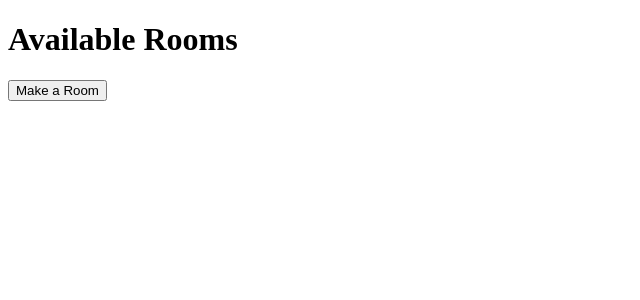
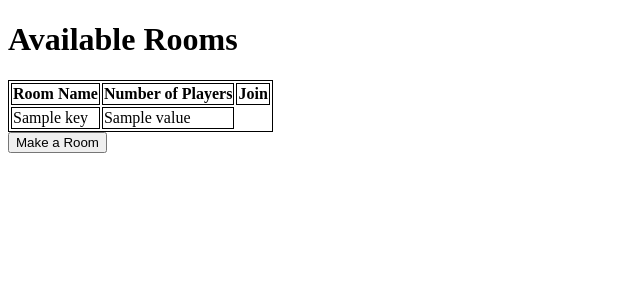
Before and after one commit to lawrenceliu2/Final_Project, a Flask app: template templates/rooms.html in a window 1280 px wide. Shown: the top 300 px of the page, without its empty margins (0-640 px from the left). Run offline with Flask 2, Linux system fonts and the light colour scheme; the template is opened without the code that fills it: most values are stand-ins (such as "Sample title", 1, 10 or a date in 2020).

Commit message:
Update rooms.html

```diff
--- a/templates/rooms.html
+++ b/templates/rooms.html
@@ -3,16 +3,36 @@
 
   <head>
     <title>Available Rooms</title>
+    <style>
+      table, th, td{
+        border: 1px solid black
+      }
+    </style>
   </head>
 
   <body>
     <h1>Available Rooms</h1>
 
+    <table>
+      <tr>
+        <th>Room Name</th>
+        <th>Number of Players</th>
+        <th>Join</th>
+      </tr>
+      {% if tabledict|length > 0 %}
+        {% for key, value in tabledict.items() %}
+          <tr>
+            <td>{{key}}</td>
+            <td>{{value}}</td>
+          </tr>
+        {% endfor %}
+      {% endif %}
+    </table>
+
     <form action="/mkroom">
       <input type="submit" value="Make a Room">
     </form>
 
-
   </body>
 
 </html>
```
